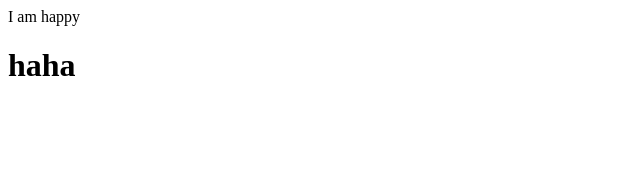
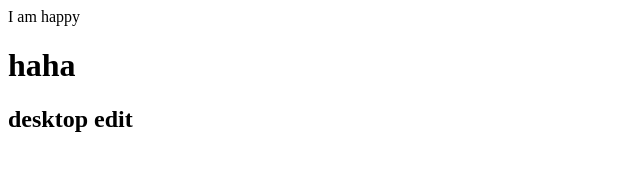
Before and after one commit to thisisvithu/test, a plain HTML site: page index.html in a window 1280 px wide. Shown: the whole page, without its empty margins (0-640 px from the left). Drawn offline with Linux system fonts and the light colour scheme.

Commit message:
desk edit

```diff
--- a/index.html
+++ b/index.html
@@ -4,5 +4,6 @@
     <body>
       <p> I am happy </p>
       <h1>haha</h1>
+      <h2>desktop edit</h2>
     </body>
 </html
```
